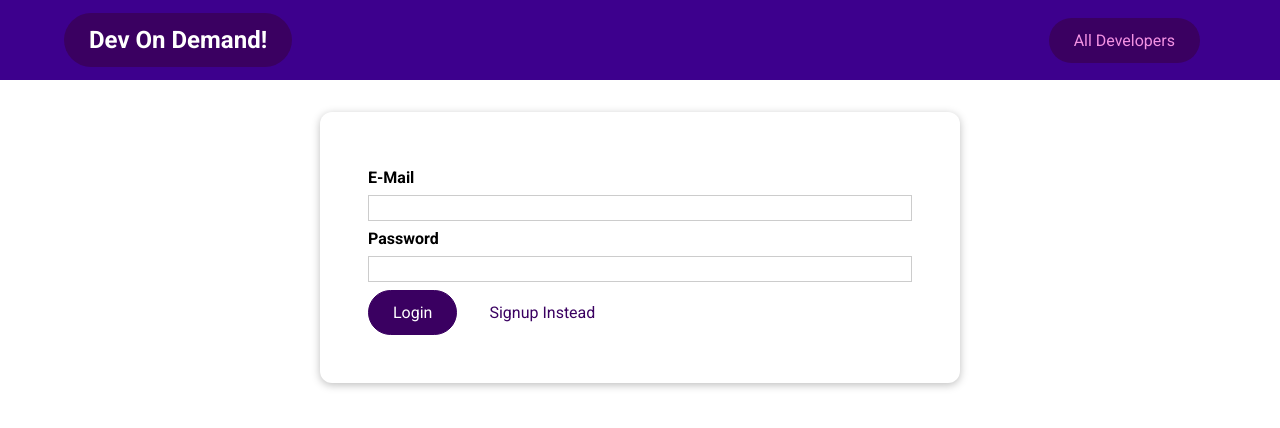
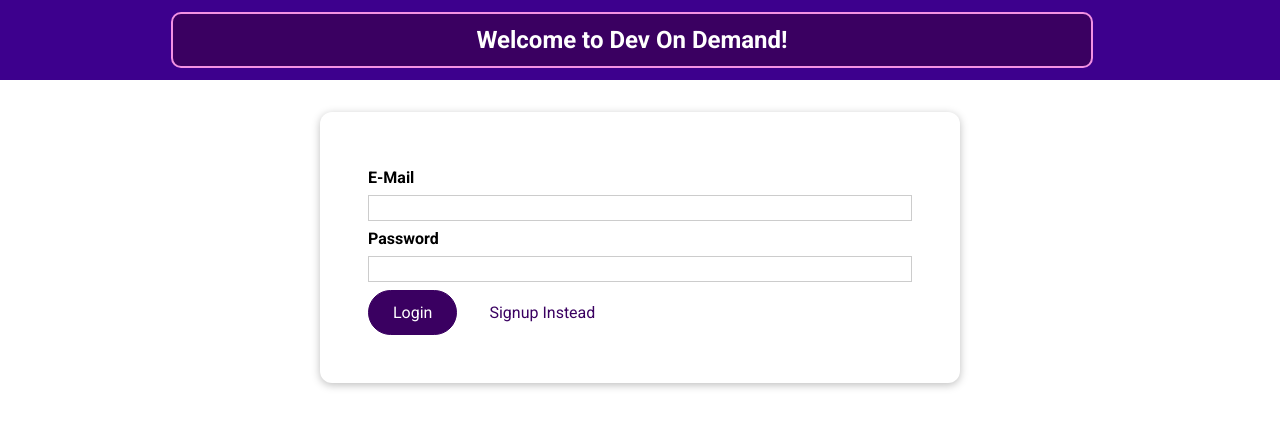
Before and after one commit to alexelmore/vue-coach-finder, a Vue app: page /auth in a window 1280 px wide. Shown: the top 428 px of the page. Built offline with nearby package versions, Linux system fonts and the light colour scheme; no server answers.

Commit message:
setup functionality and logic for logging a user out

```diff
--- a/src/components/layout/TheHeader.vue
+++ b/src/components/layout/TheHeader.vue
@@ -1,17 +1,17 @@
 <template>
   <header>
-    <nav>
+    <nav :class="[loggedIn ? '' : 'banner']">
       <h1>
-        <BaseButton link="true" to="/">Dev On Demand!</BaseButton>
+        <BaseButton link="true" to="/coaches">{{ ctaText }}</BaseButton>
       </h1>
       <ul>
-        <li>
-          <BaseButton link="true" to="/coaches">All Developers</BaseButton>
-        </li>
         <li v-if="isCoach && loggedIn">
           <BaseButton link="true" to="/requests"
             >Received Messages ({{ messageCount.length }})</BaseButton
           >
+        </li>
+        <li>
+          <BaseButton v-if="loggedIn" @click="logUserOut"> Log Out </BaseButton>
         </li>
       </ul>
     </nav>
@@ -28,6 +28,9 @@ export default {
       loggedIn: "isloggedIn",
       messageCount: "requests/getRequests",
     }),
+    ctaText() {
+      return this.loggedIn ? "Dev On Demand!" : "Welcome to Dev On Demand!";
+    },
   },
   created() {
     this.getRequests();
@@ -35,7 +38,13 @@ export default {
   methods: {
     ...mapActions({
       getRequests: "requests/fetchRequests",
+      logout: "logout",
     }),
+
+    logUserOut() {
+      this.logout();
+      this.$router.replace("/auth");
+    },
   },
 };
 </script>
@@ -76,7 +85,7 @@ h1 a {
 h1 a:hover,
 h1 a:active,
 h1 a.router-link-active {
-  border-color: transparent;
+  border-color: #f391e3;
 }
 
 header nav {
@@ -99,4 +108,20 @@ header ul {
 li {
   margin: 0 0.5rem;
 }
+.banner {
+  display: flex;
+  justify-content: center;
+}
+
+.banner h1 {
+  width: 80%;
+  text-align: center;
+}
+
+.banner a {
+  border-radius: 10px;
+  width: 100%;
+  border: 2px solid #f391e3;
+  pointer-events: none;
+}
 </style>
--- a/src/store/modules/auth/actions.js
+++ b/src/store/modules/auth/actions.js
@@ -99,5 +99,16 @@ export default {
             return error.message
 
         }
+    },
+
+    // Action for logging a user out
+    logout({ commit, dispatch }) {
+        commit('setUser', {
+            token: null,
+            userId: null,
+            tokenExpiration: null
+        })
+
+        dispatch('requests/resetFetchTimer', {}, { root: true })
     }
 }
--- a/src/store/modules/requests/actions.js
+++ b/src/store/modules/requests/actions.js
@@ -37,10 +37,15 @@ export default {
         }
     },
 
+    resetFetchTimer({ commit }) {
+        commit('resetFetchTimer')
+    },
+
     async fetchRequests(context) {
         if (!context.getters.shouldUpdate) {
             return
         }
+
         // Current User Id
         const userId = context.rootGetters.userId;
         // Current User token
--- a/src/store/modules/requests/mutations.js
+++ b/src/store/modules/requests/mutations.js
@@ -7,5 +7,9 @@ export default {
     },
     setFetchTimestamp(state) {
         state.lastFetch = new Date().getTime();
+    },
+
+    resetFetchTimer(state) {
+        state.lastFetch = 1;
     }
 }
```
Also changed, not shown: src/router.js (+17 -4 lines).
